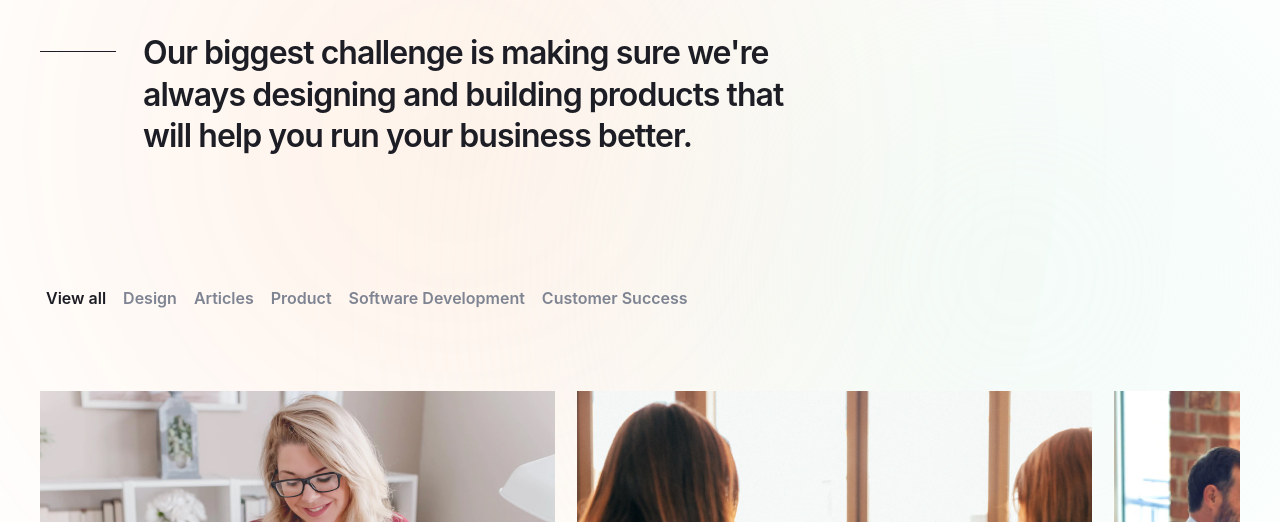
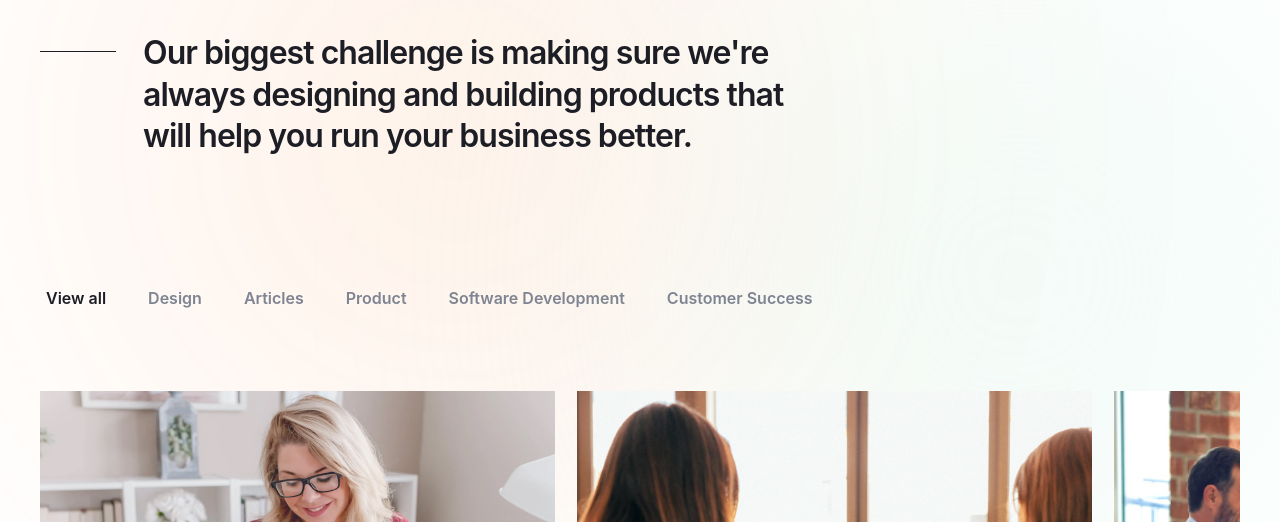
Before and after one commit to sK3n0b1/coca, a website built with Vite: page src/blog.html in a window 1280 px wide. Shown: the part 278-800 px from the top of the page. Built offline with nearby package versions, Linux system fonts and the light colour scheme.

Commit message:
Fixed tabs in section hero

```diff
--- a/src/scss/components/blog/hero.scss
+++ b/src/scss/components/blog/hero.scss
@@ -66,14 +66,19 @@
   &__tabs {
     &-nav {
       display: flex;
-      gap: 5px;
+      gap: 30px;
+      margin-bottom: 80px;
 
       @include small-tablet {
-        font-size: 14px;
+        gap: 20px;
+        flex-wrap: wrap;
+        justify-content: center;
+        margin-bottom: 30px;
       }
 
       @include mobile {
-        flex-direction: column;
+        gap: 5px;
+        margin-bottom: 20px;
       }
     }
 
@@ -89,7 +94,6 @@
 
     &-btn {
       position: relative;
-      margin-bottom: 80px;
       font-weight: 600;
       line-height: 150%;
       color: var(--neutral-color-150);
```
